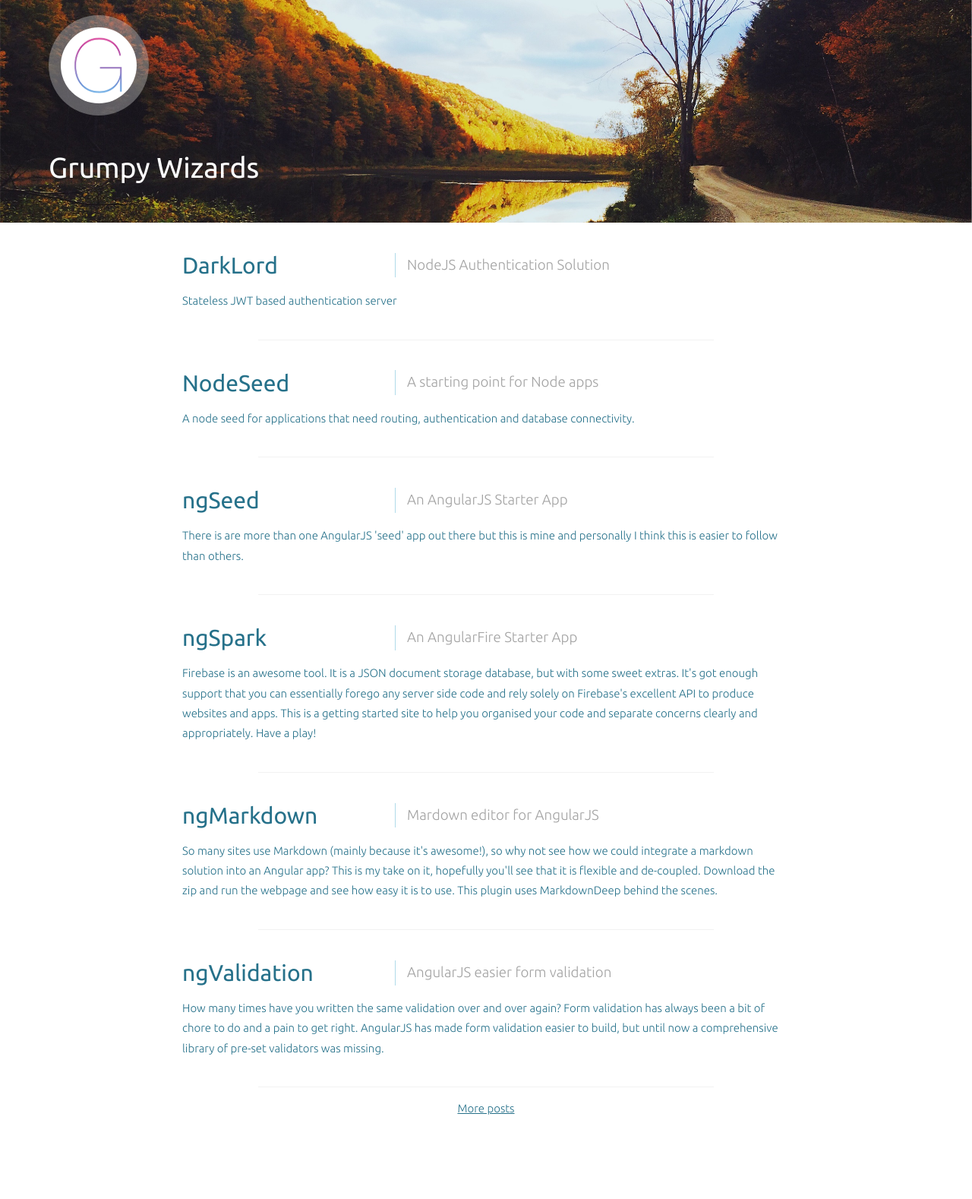
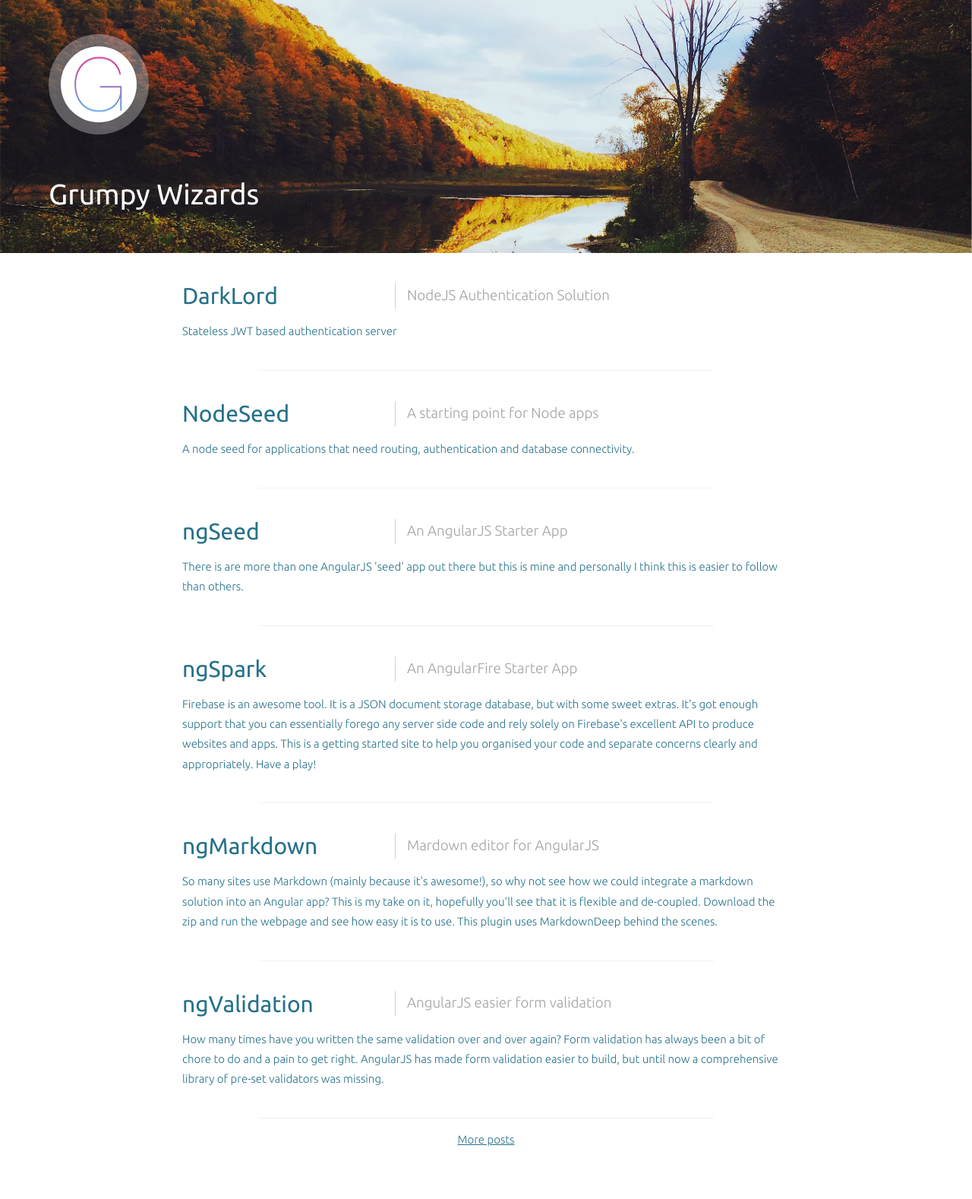
Before and after one commit to andmarkan/GrumpyWizards.github.io, a Jekyll site: the page built from index.html, in a window 1280 px wide. Shown: the whole page at 76% size. Built offline with Jekyll 4.4.1, drawn with Linux system fonts in a browser that asks for light colours; the list of posts is cut into pages by our own code; before the commit the page ends 1538 px from its top, so only the background shows below that.

Commit message:
Updated styling and header picture

```diff
--- a/css/site.css
+++ b/css/site.css
@@ -15,7 +15,7 @@
 	-o-background-size: cover;
 	background-size: cover;
 	width: 100%;
-	padding: 20px 0;
+	padding: 3em 0;
 	color: #fff;
 }
 
@@ -32,7 +32,7 @@
 }
 
 .project-content {
-	box-shadow: 0px -2px 7px -5px #000;
+	box-shadow: 0 -2px 7px -5px #000;
 }
 
 .site-logo {
@@ -49,6 +49,9 @@
 .site-title,
 .project-title {
 	font-size: 2.5em;
+}
+
+.project-title {
 	padding: 0.75em 0 0.5em;
 }
 
```
